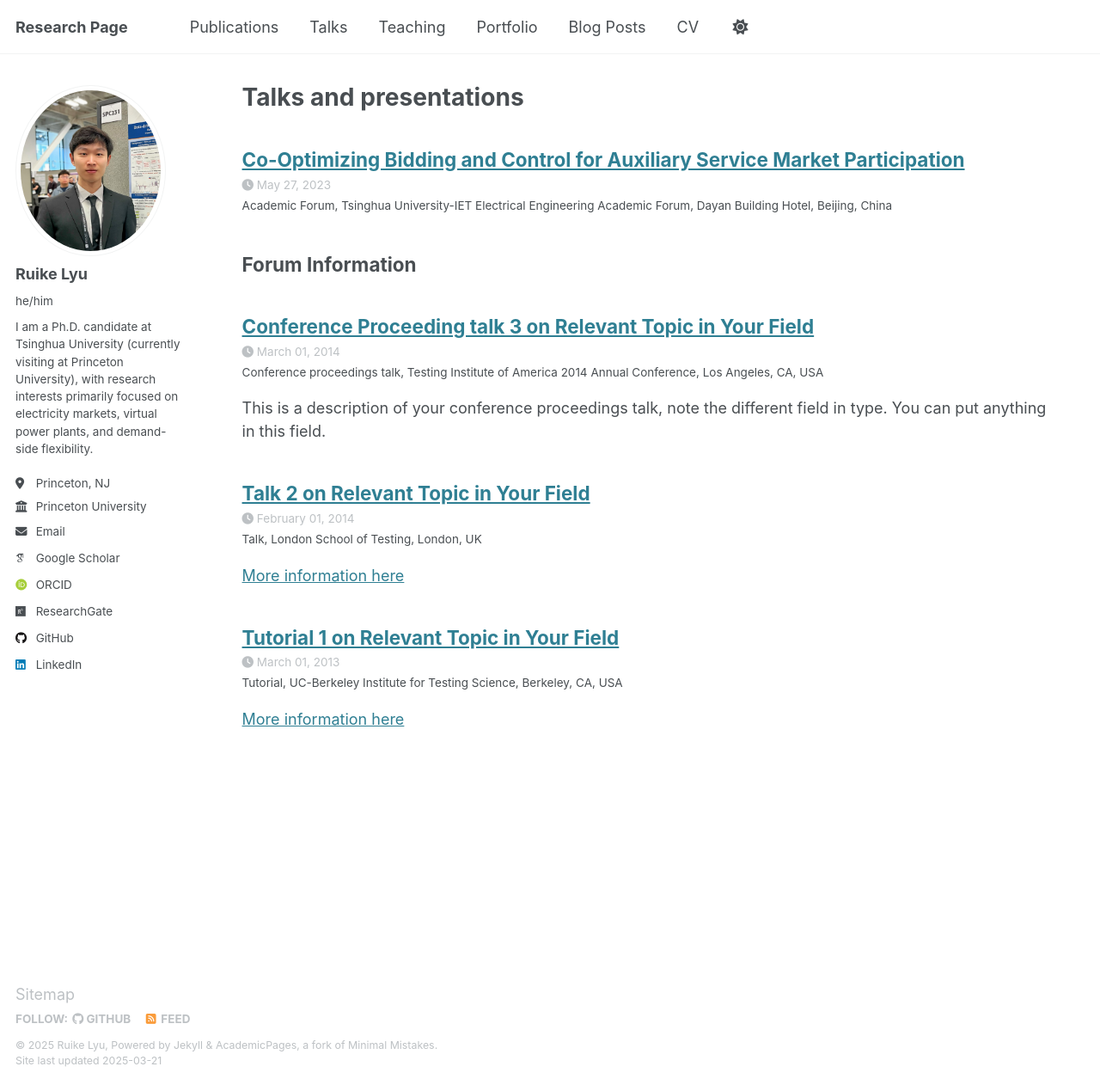
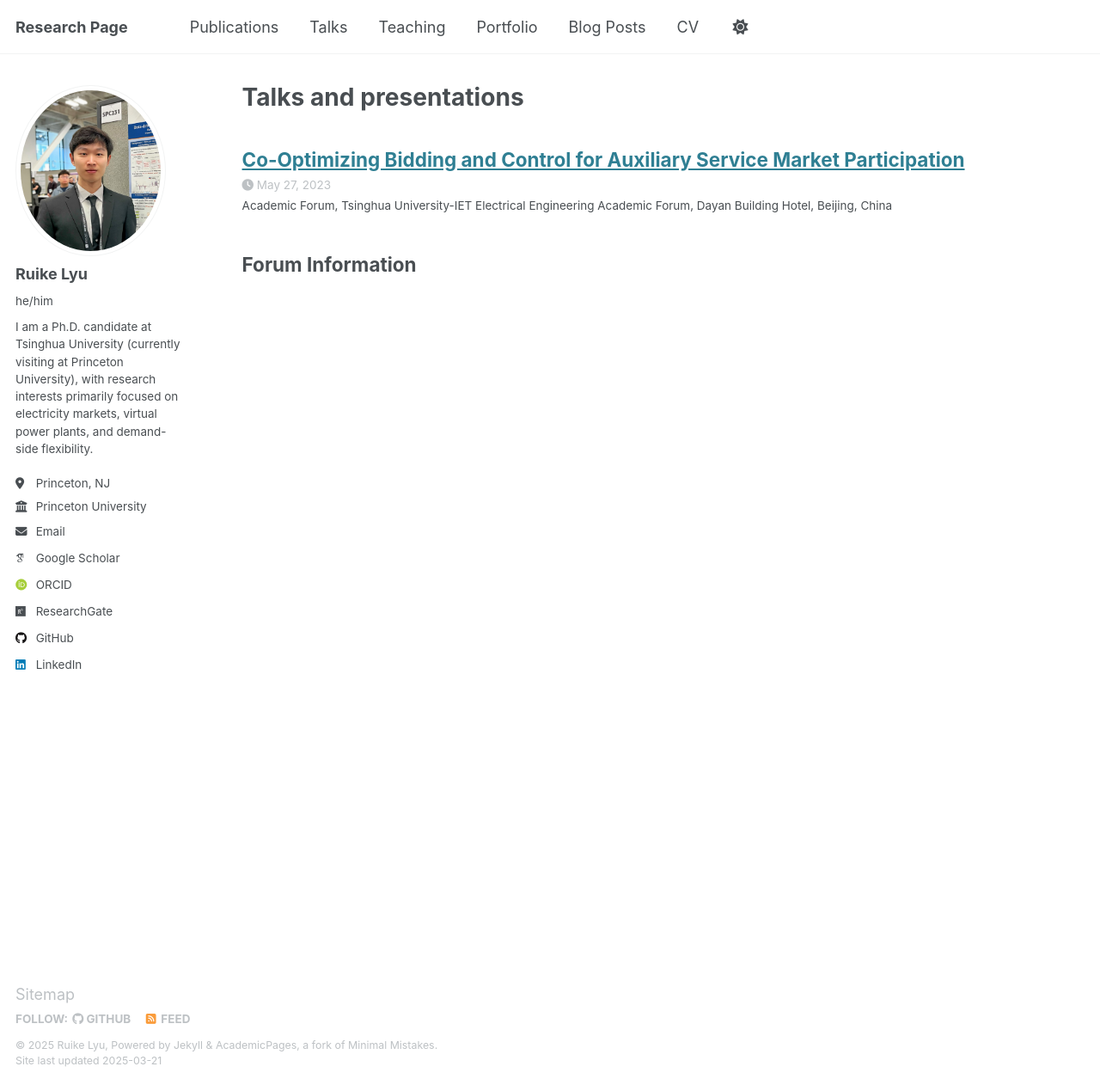
Before and after one commit to Rick10119/rick10119.github.io, a Jekyll site: the page built from _pages/talks.html, in a window 1280 px wide and 1262 px high. Shown: the whole window at 86% size. Built offline with Jekyll 4.4.1, drawn with Linux system fonts in a browser that asks for light colours; some web fonts are replaced.

```diff
--- a/_talks/2013-03-01-tutorial-1.md
+++ /dev/null
@@ -1,13 +0,0 @@
----
-title: "Tutorial 1 on Relevant Topic in Your Field"
-collection: talks
-type: "Tutorial"
-permalink: /talks/2013-03-01-tutorial-1
-venue: "UC-Berkeley Institute for Testing Science"
-date: 2013-03-01
-location: "Berkeley, CA, USA"
----
-
-[More information here](http://exampleurl.com)
-
-This is a description of your tutorial, note the different field in type. This is a markdown files that can be all markdown-ified like any other post. Yay markdown!
--- a/_talks/2014-02-01-talk-2.md
+++ /dev/null
@@ -1,13 +0,0 @@
----
-title: "Talk 2 on Relevant Topic in Your Field"
-collection: talks
-type: "Talk"
-permalink: /talks/2014-02-01-talk-2
-venue: "London School of Testing"
-date: 2014-02-01
-location: "London, UK"
----
-
-[More information here](http://example2.com)
-
-This is a description of your talk, which is a markdown files that can be all markdown-ified like any other post. Yay markdown!
--- a/_talks/2014-03-01-talk-3.md
+++ /dev/null
@@ -1,11 +0,0 @@
----
-title: "Conference Proceeding talk 3 on Relevant Topic in Your Field"
-collection: talks
-type: "Conference proceedings talk"
-permalink: /talks/2014-03-01-talk-3
-venue: "Testing Institute of America 2014 Annual Conference"
-date: 2014-03-01
-location: "Los Angeles, CA, USA"
----
-
-This is a description of your conference proceedings talk, note the different field in type. You can put anything in this field.
--- a/_talks/talk-1-phd-forum.md
+++ b/_talks/talk-2-phd-forum2.md
@@ -2,7 +2,7 @@
 title: "Co-Optimizing Bidding and Control for Auxiliary Service Market Participation"
 collection: talks
 type: "Academic Forum"
-permalink: /talks/talk-1-phd-forum
+permalink: /talks/talk-2-phd-forum
 venue: "Tsinghua University-IET Electrical Engineering Academic Forum"
 date: 2023-05-27
 location: "Dayan Building Hotel, Beijing, China"
```
Also changed, not shown: _talks/talk1.jpg (added), images/rklyu.png (deleted).
